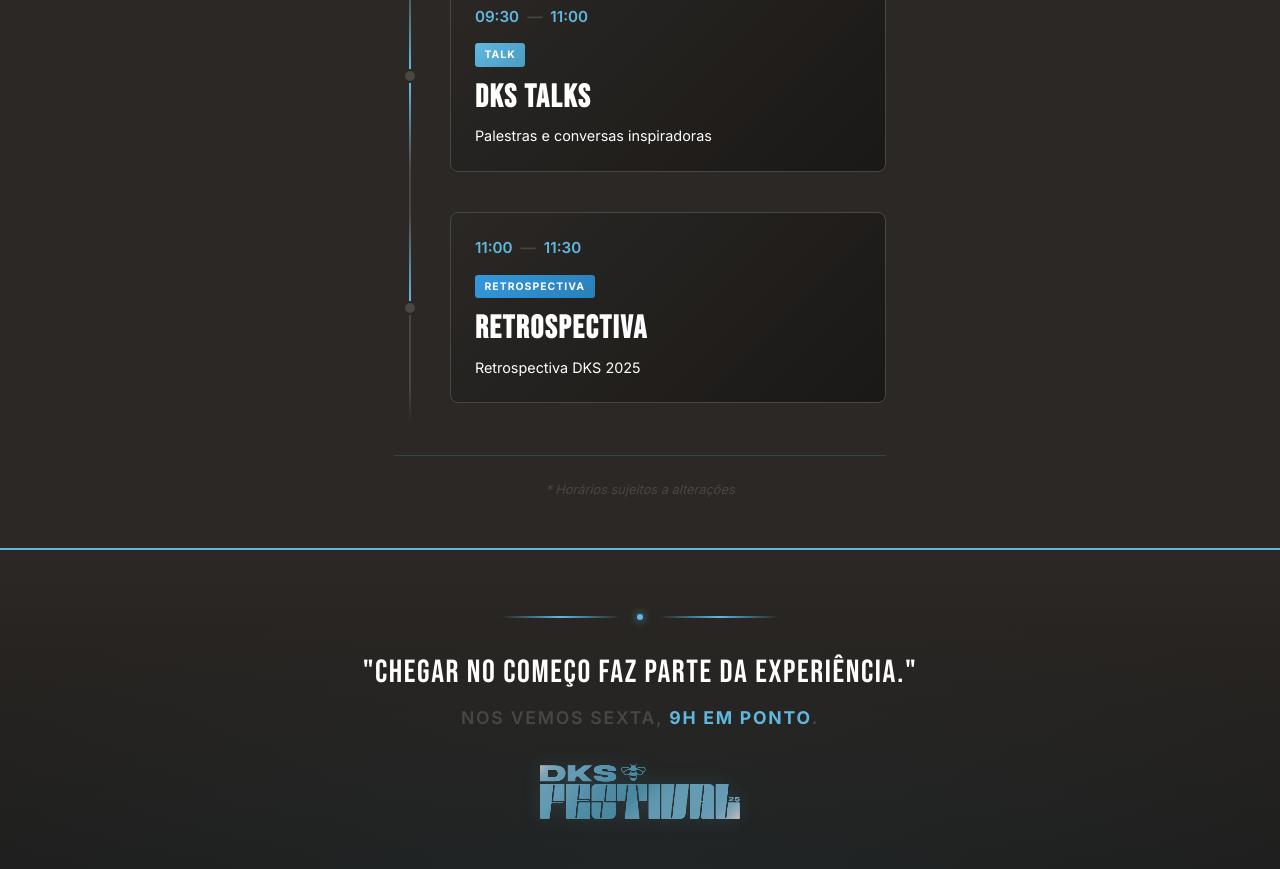
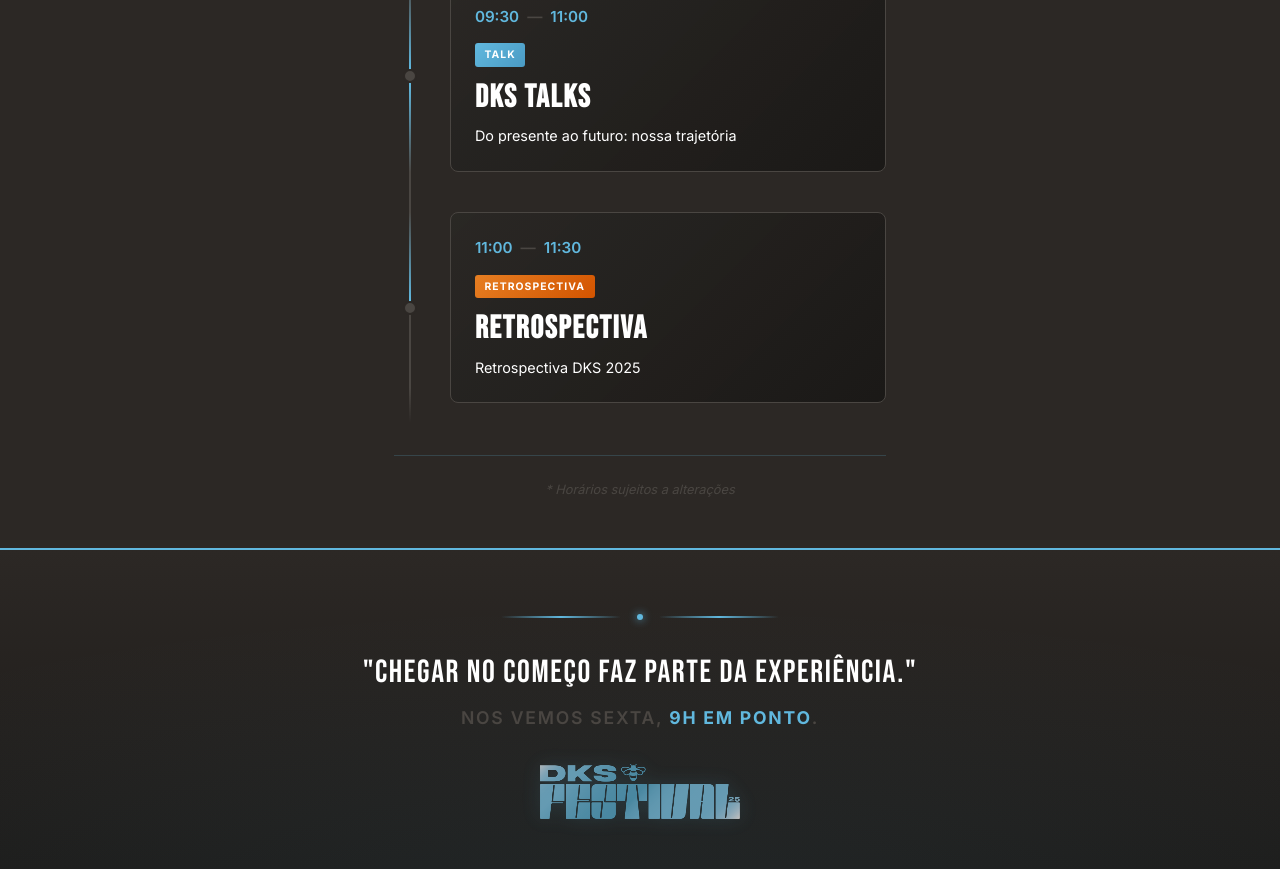
Before and after one commit to web-dks/dks-festival-25, a React (Vite) app: page / in a window 1280 px wide. Shown: the part 1000-1869 px from the top of the page. Built offline with nearby package versions, Linux system fonts and the light colour scheme.

Commit message:
Ajustes: cor Retrospectiva, descrição DKS TALKS, horários Bar e Quiz

```diff
--- a/src/components/LineupCard.css
+++ b/src/components/LineupCard.css
@@ -183,7 +183,7 @@
 }
 
 .category-retrospectiva {
-  background: linear-gradient(135deg, #3498db, #2980b9);
+  background: linear-gradient(135deg, #e67e22, #d35400);
 }
 
 .category-quiz {
--- a/src/data/lineup.ts
+++ b/src/data/lineup.ts
@@ -62,7 +62,7 @@ export const lineupData: LineupItem[] = [
     since: "2025-12-19T09:30:00",
     till: "2025-12-19T11:00:00",
     category: "Talk",
-    description: "Palestras e conversas inspiradoras",
+    description: "Do presente ao futuro: nossa trajetória",
     stage: "horta"
   },
   {
@@ -79,8 +79,8 @@ export const lineupData: LineupItem[] = [
   {
     id: "p1b",
     title: "ABERTURA DO BAR",
-    since: "2025-12-19T12:00:00",
-    till: "2025-12-19T12:15:00",
+    since: "2025-12-19T11:30:00",
+    till: "2025-12-19T11:45:00",
     category: "Bar",
     description: "Bar e buffet liberados",
     stage: "palco"
@@ -88,8 +88,8 @@ export const lineupData: LineupItem[] = [
   {
     id: "p2",
     title: "QUIZ DKS",
-    since: "2025-12-19T12:15:00",
-    till: "2025-12-19T13:00:00",
+    since: "2025-12-19T12:00:00",
+    till: "2025-12-19T12:30:00",
     category: "Quiz",
     description: "Quiz interativo com premiação",
     stage: "palco"
```
